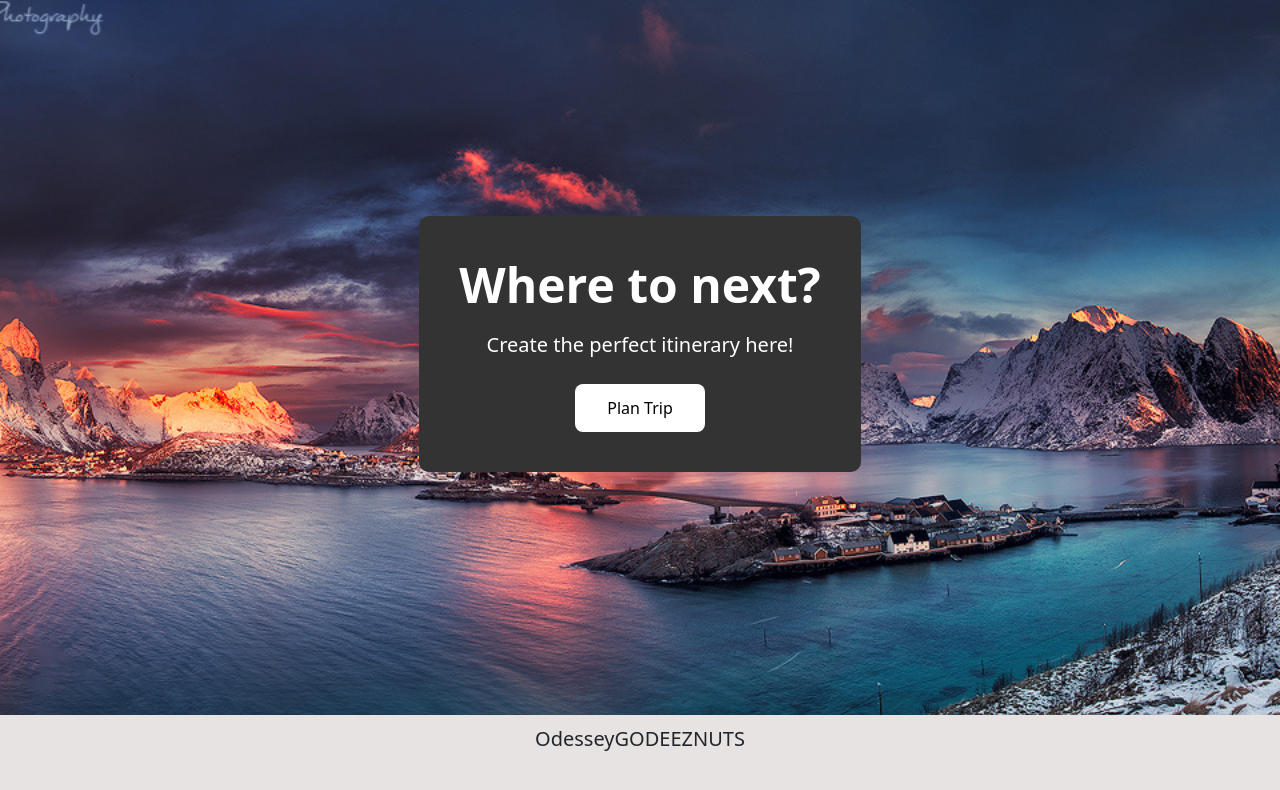
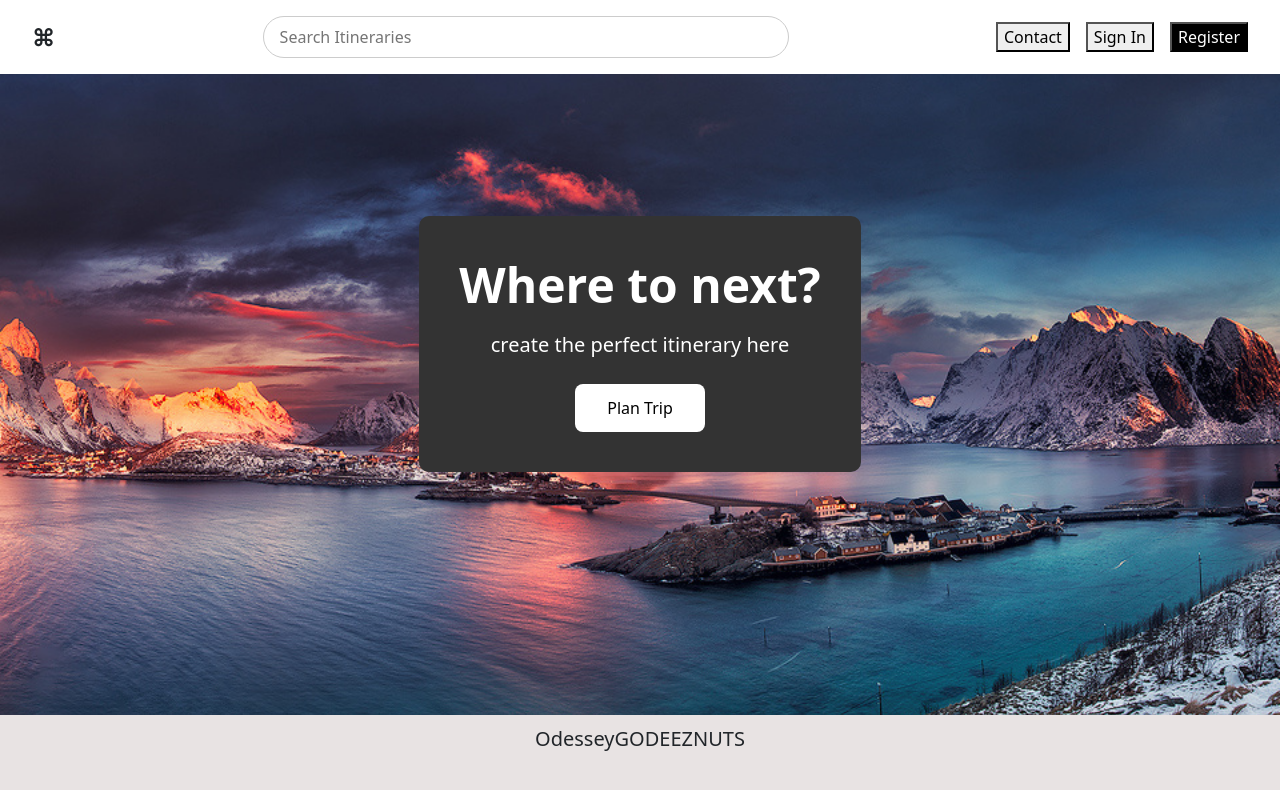
Before and after one commit to Jmjmorelli/smart-trip-optimizer, a React (Vite) app in the folder client/: page / in a window 1280 px wide. Shown: the top 790 px of the page. Built offline with nearby package versions, Linux system fonts and the light colour scheme; no server answers.

Commit message:
navbar addition

```diff
--- a/client/src/components/App.jsx
+++ b/client/src/components/App.jsx
@@ -10,10 +10,12 @@ function App() {
   return (
     <div style={{marginTop : '-3.5rem'}}>
       <BrowserRouter >
+        <Navbar/>
         <Routes>
           <Route path="/" element ={<Landing/>} />
           <Route path="/register" element ={<Register/>} />
           <Route path="/login" element ={<Login/>} />
+          {/* <Route path="/navbar" element ={<Navbar/>} /> */}
           <Route path="/home" element ={<Home/>} />
         </Routes>
       </BrowserRouter>
--- a/client/src/components/Landing.jsx
+++ b/client/src/components/Landing.jsx
@@ -52,7 +52,7 @@ const Landing = () => {
     <div style={containerStyle}>
         <div style={overlayStyle}>
             <h1 style={headlineStyle}>Where to next?</h1>
-            <p style={subheadStyle}>Create the perfect itinerary here!</p>
+            <p style={subheadStyle}>create the perfect itinerary here</p>
             <button
             style={buttonStyle}
             onClick={() => navigate('/Register')}
```
